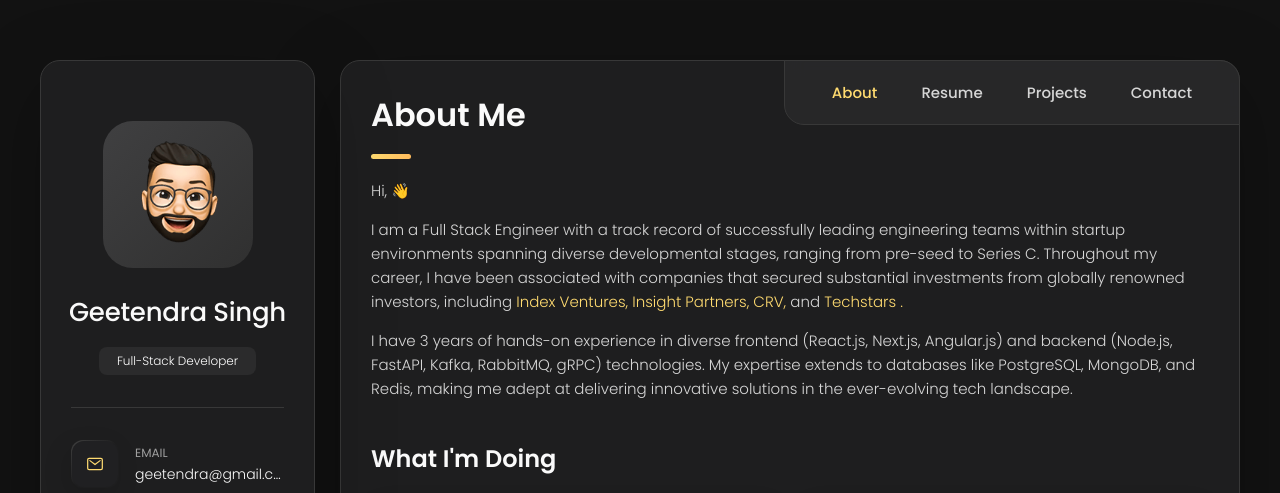
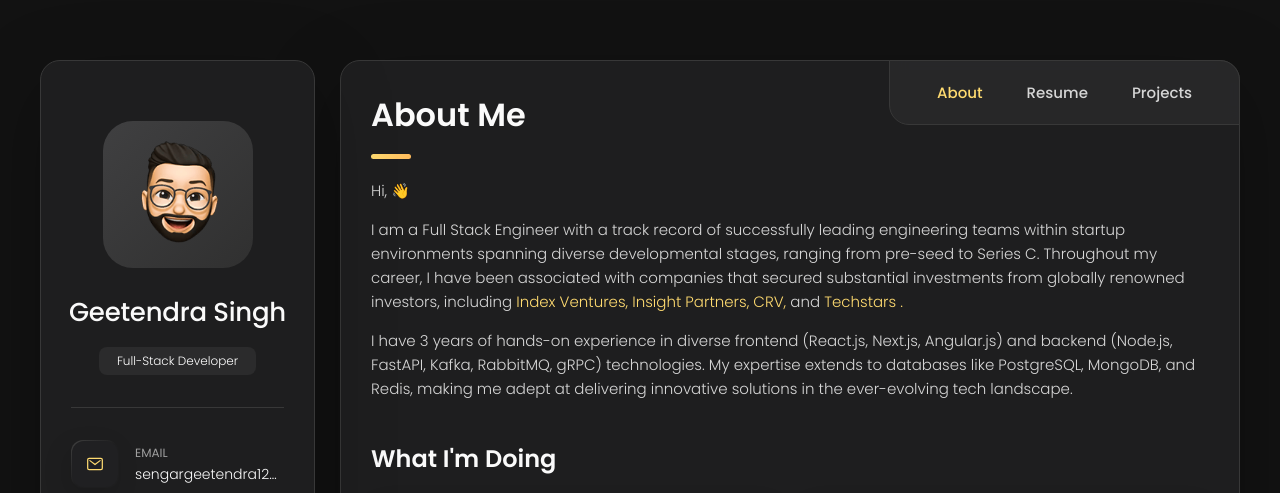
Before and after one commit to Geetendra1/my-portfolio, a plain HTML site: page index.html in a window 1280 px wide. Shown: the top 493 px of the page. Drawn offline with nearby package versions, Linux system fonts and the light colour scheme.

Commit message:
removed contact page

```diff
--- a/index.html
+++ b/index.html
@@ -74,7 +74,7 @@
             <div class="contact-info">
               <p class="contact-title">Email</p>
 
-              <a href="mailto:geetendra@gmail.com" class="contact-link">geetendra@gmail.com</a>
+              <a href="mailto:geetendra@gmail.com" class="contact-link">sengargeetendra123@gmail.com</a>
             </div>
 
           </li>
@@ -195,9 +195,9 @@
             <button class="navbar-link" data-nav-link>Projects</button>
           </li>
 
-          <li class="navbar-item">
+          <!-- <li class="navbar-item">
             <button class="navbar-link" data-nav-link>Contact</button>
-          </li>
+          </li> -->
 
         </ul>
 
@@ -1446,7 +1446,7 @@
         - #CONTACT
       -->
 
-      <article class="contact" data-page="contact">
+      <!-- <article class="contact" data-page="contact">
 
         <header>
           <h2 class="h2 article-title">Contact</h2>
@@ -1483,7 +1483,7 @@
 
         </section>
 
-      </article>
+      </article> -->
 
     </div>
 
```
